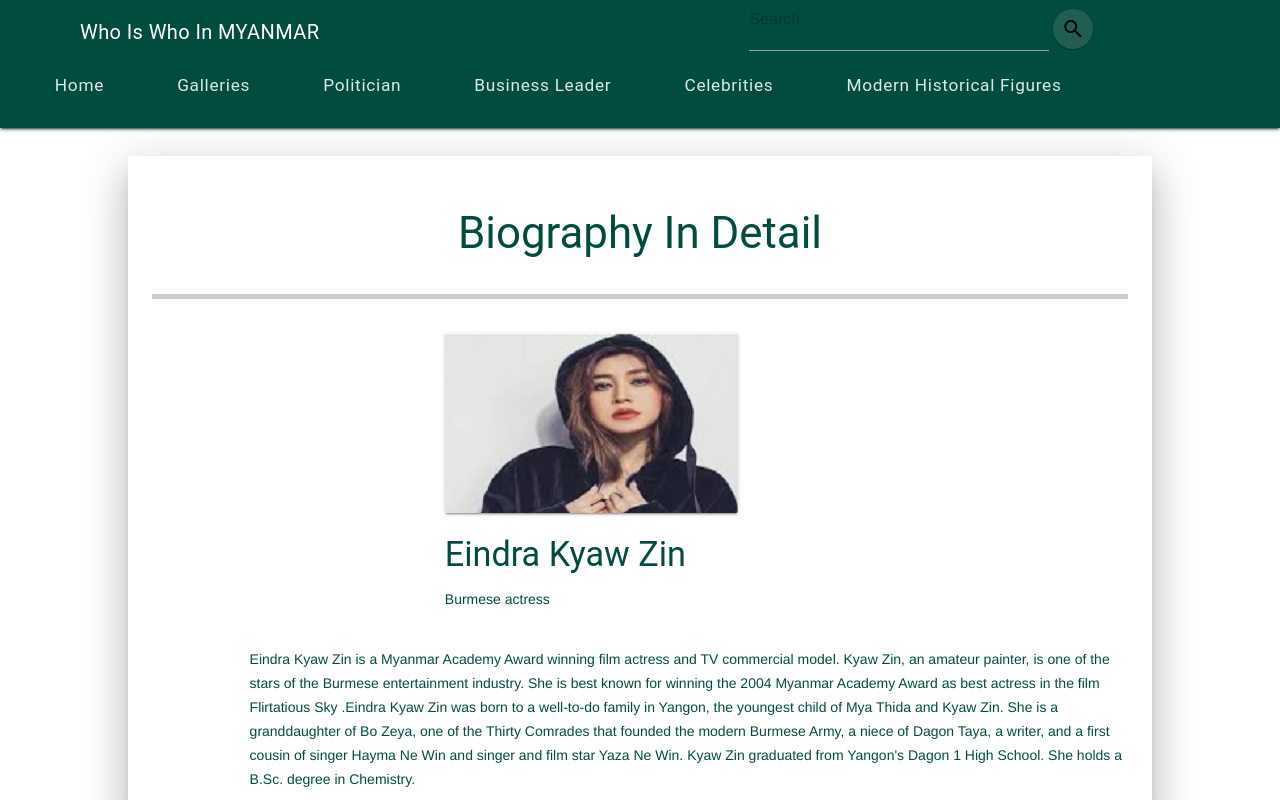
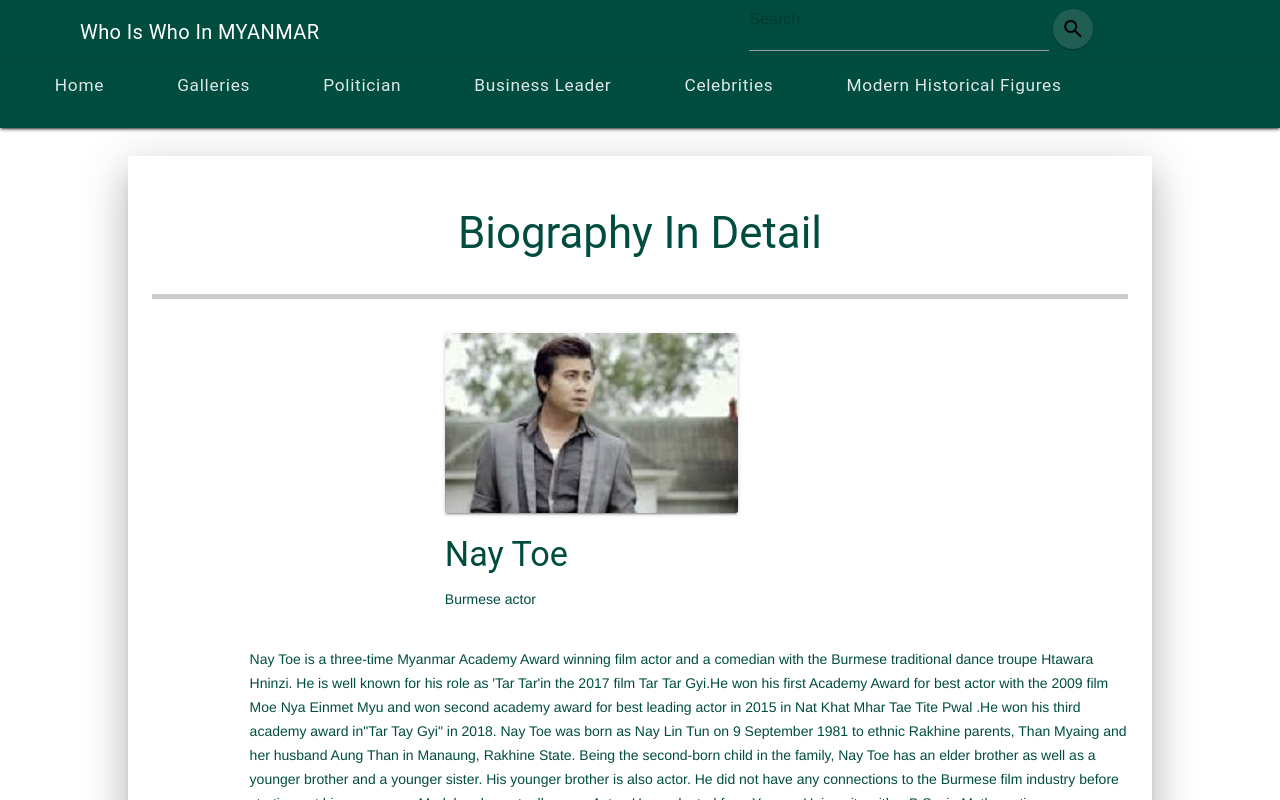
Before and after one commit to Theintnandarzaw/whoiswhoinMM, a plain HTML site: page nay-toe.html in a window 1280 px wide. Drawn offline with Linux system fonts and the light colour scheme.

Commit message:
change file

```diff
--- a/nay-toe.html
+++ b/nay-toe.html
@@ -70,7 +70,6 @@
 </header>
 
 
-
  <div class="mdl-layout__drawer">
     <span class="mdl-layout-title">In MYANMAR</span><hr style="border-width: 5px">
     <nav class="mdl-navigation" style="background-color: #004d40">
@@ -98,7 +97,6 @@
       </div>
 
  </div>
-
 
 
 <!--card style-->
@@ -141,7 +139,6 @@
   </style>
 
 
-
 <div class="row"></div>
 <!--card-->
 
@@ -152,22 +149,26 @@
     			<h3 class="center-align" style="color: #004d40">Biography In Detail</h3>
   		</div><hr style="border-width: 5px"><br>
                       	<div class="row">
-                       	<div class="demo-card-image mdl-card mdl-shadow--2dp hide-on-small-only" style="background:url('eindra-kyaw-zin1.png') ">
+                       	<div class="demo-card-image mdl-card mdl-shadow--2dp hide-on-small-only" style="background:url('nay-toe1.png') ">
 
                 	</div>
 			</div>
 			<div class="row">
 			<div style="margin-left: 30%;" >
 
-                        <h4 style="color: #004d40">Eindra Kyaw Zin </h4>
+                        <h4 style="color: #004d40">Nay Toe</h4>
 
-                        <p style="color: #004d40">Burmese actress</p>
+                        <p style="color: #004d40">Burmese actor</p>
 
                       </div>
  		      </div>
               <div style="margin-left:10%">
            <p style="color: #004d40">
-Eindra Kyaw Zin is a Myanmar Academy Award winning film actress and TV commercial model. Kyaw Zin, an amateur painter, is one of the stars of the Burmese entertainment industry. She is best known for winning the 2004 Myanmar Academy Award as best actress in the film Flirtatious Sky .Eindra Kyaw Zin was born to a well-to-do family in Yangon, the youngest child of Mya Thida and Kyaw Zin. She is a granddaughter of Bo Zeya, one of the Thirty Comrades that founded the modern Burmese Army, a niece of Dagon Taya, a writer, and a first cousin of singer Hayma Ne Win and singer and film star Yaza Ne Win. Kyaw Zin graduated from Yangon's Dagon 1 High School. She holds a B.Sc. degree in Chemistry.
+Nay Toe is a three-time Myanmar Academy Award winning film actor and a comedian with the Burmese traditional dance troupe Htawara Hninzi. He is well known for his role as 'Tar Tar'in the 2017 film Tar Tar Gyi.He won his first Academy Award for best actor with the 2009 film Moe Nya Einmet Myu and won second academy award for best leading actor in 2015 in Nat Khat Mhar Tae Tite Pwal .He won his third academy award in"Tar Tay Gyi" in 2018.
+Nay Toe was born as Nay Lin Tun on 9 September 1981 to ethnic Rakhine parents, Than Myaing and her husband Aung Than in Manaung, Rakhine State. Being the second-born child in the family, Nay Toe has an elder brother as well as a younger brother and a younger sister. His younger brother is also actor.
+He did not have any connections to the Burmese film industry before starting out his career as a Model and eventually as an Actor.
+He graduated from Yangon University with a B.Sc. in Mathematics.
+
 
 	 </p>
 	</div>
```
Also changed, not shown: win-oo.html (+4 -6 lines).
